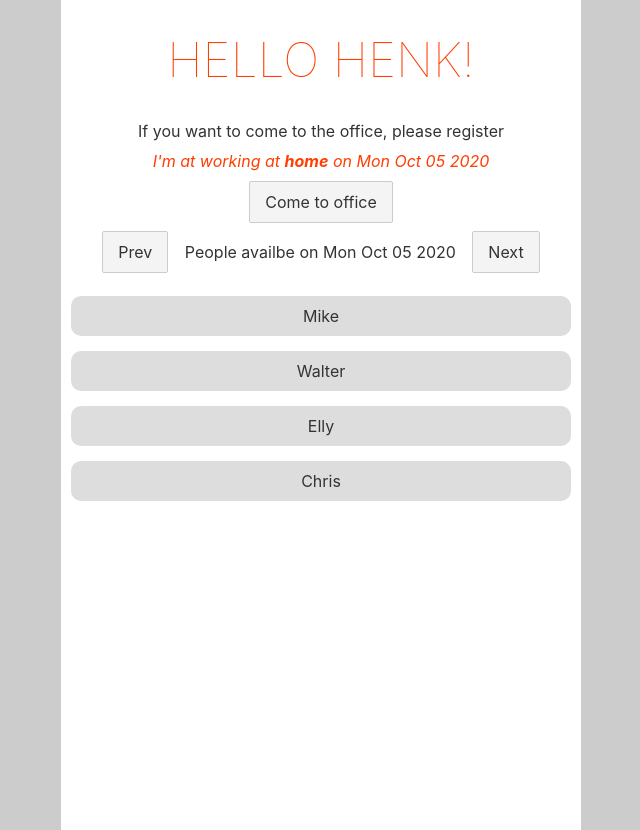
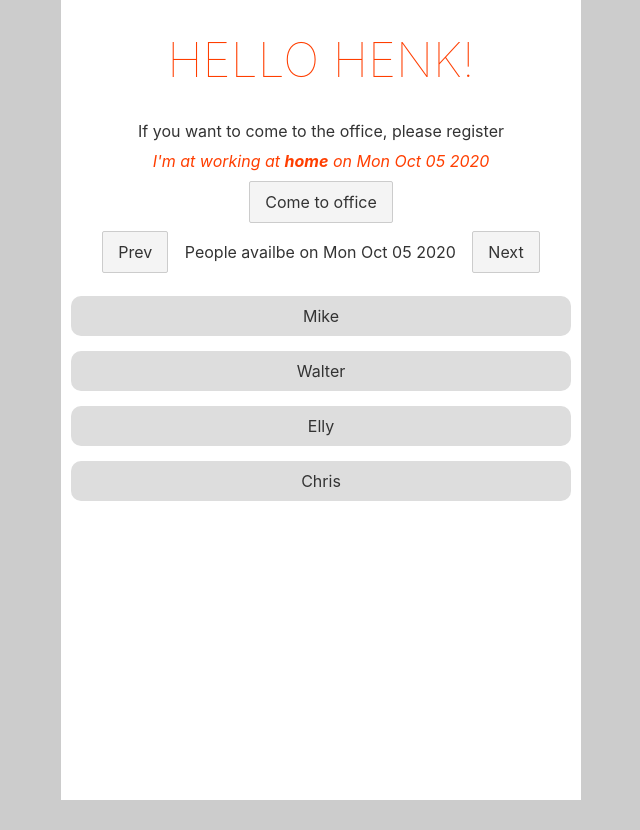
Before and after one commit to CasperCBroeren/SvelteOfficeAttendance, a Svelte app: page / in a window 1280 px wide. Shown: the whole page, without its empty margins (319-959 px from the left). After the commit the page ends 800 px from the top, so only its background shows below. Built offline with nearby package versions, Linux system fonts and the light colour scheme.

Commit message:
Small style changes

```diff
--- a/src/App.svelte
+++ b/src/App.svelte
@@ -50,7 +50,7 @@
 		text-align: center;
 		max-width: 500px;
 		margin: 0 auto;
-		height: 100%;
+		height: calc(100% - 30px);
 		padding: 30px 10px 0px 10px;
 		background-color: #fff;
 	}
```
